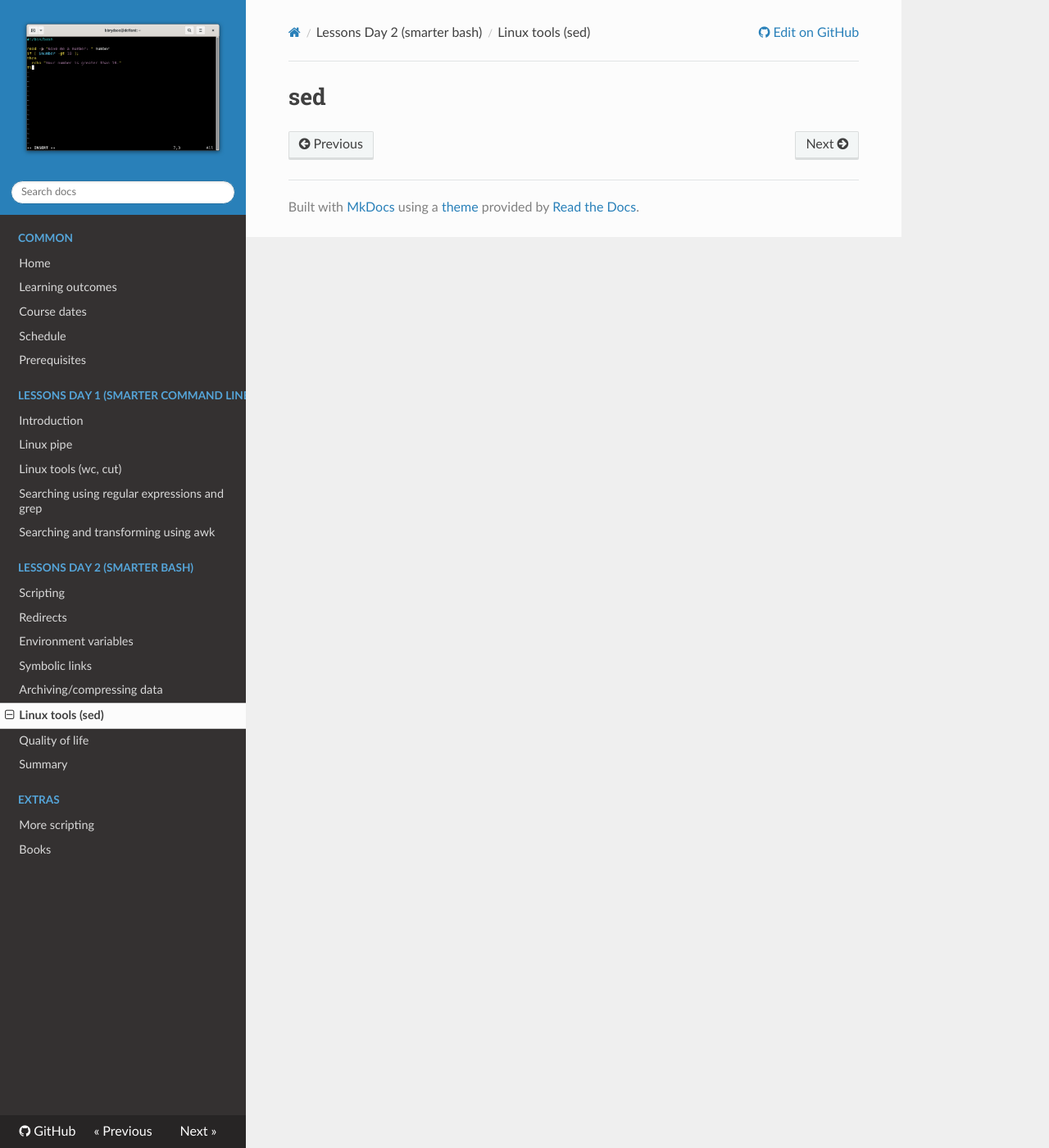
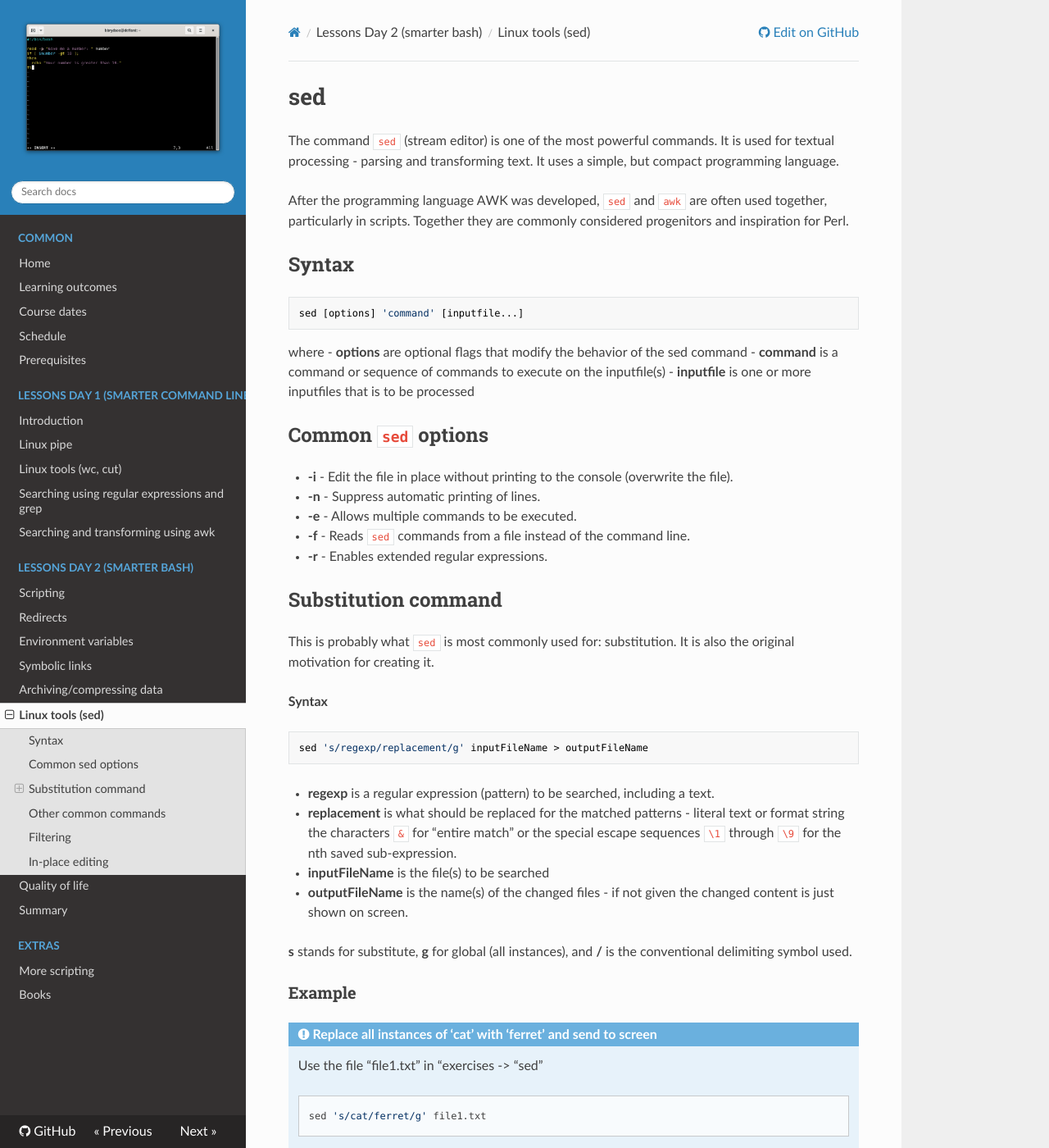
Before and after one commit to UPPMAX/linux-command-line-201, an MkDocs documentation site: the page built from docs/sessions/sed.md, in a window 1280 px wide and 1400 px high. Shown: the whole window at 82% size. Built offline with MkDocs 1.6.1, drawn with Linux system fonts in a browser that asks for light colours; nearby versions of some CDN libraries; some of the changed text lies outside the part shown.

Commit message:
Beginning to write about sed

````diff
--- a/docs/sessions/sed.md
+++ b/docs/sessions/sed.md
@@ -1 +1,88 @@
 # sed
+
+The command ``sed`` (stream editor) is one of the most powerful commands. It is used for textual processing - parsing and transforming text. It uses a simple, but compact programming language.
+
+After the programming language AWK was developed, ``sed`` and ``awk`` are often used together, particularly in scripts. Together they are commonly considered progenitors and inspiration for Perl.
+
+## Syntax
+
+```bash
+sed [options] 'command' [inputfile...]
+```
+
+where
+- **options** are optional flags that modify the behavior of the sed command
+- **command** is a command or sequence of commands to execute on the inputfile(s)
+- **inputfile** is one or more inputfiles that is to be processed
+
+## Common ``sed`` options
+
+- **-i** - Edit the file in place without printing to the console (overwrite the file).
+- **-n** - Suppress automatic printing of lines.
+- **-e** - Allows multiple commands to be executed.
+- **-f** - Reads ``sed`` commands from a file instead of the command line.
+- **-r** - Enables extended regular expressions.
+
+## Substitution command
+
+This is probably what ``sed`` is most commonly used for: substitution. It is also the original motivation for creating it.
+
+**Syntax**
+```bash
+sed 's/regexp/replacement/g' inputFileName > outputFileName
+```
+
+- **regexp** is a regular expression (pattern) to be searched, including a text.
+- **replacement** is what should be replaced for the matched patterns - literal text or format string the characters ``&`` for "entire match" or the special escape sequences ``\1`` through ``\9`` for the nth saved sub-expression.
+- **inputFileName** is the file(s) to be searched
+- **outputFileName** is the name(s) of the changed files - if not given the changed content is just shown on screen.
+
+**s** stands for substitute, **g** for global (all instances), and **/** is the conventional delimiting symbol used.
+
+### Example
+
+!!! note "Replace all instances of 'cat' with 'ferret' and send to screen"
+
+    Use the file "file1.txt" in "exercises -> "sed"
+
+    ```bash
+    sed 's/cat/ferret/g' file1.txt
+    ```
+
+!!! note "Replace all instances of 'cat' with 'ferret' and write to a file"
+
+    Use the file "file1.txt" in "exercises -> "sed"
+
+    ```bash
+    sed 's/cat/ferret/g' file1.txt > output.txt
+    ```
+
+!!! note "Replace the nth occurance of a pattern in a line"
+
+    Let us change the 3rd occurance in the same line of word to book in file3.txt
+
+    ```bash
+    sed 's/word/book/3' file3.txt
+    ```
+
+!!! note "Replace all instances of 'cat' or 'dog' with 'cats' or 'dogs' - do not duplicate existing plurals"
+
+   Use all files named starting with "file" in the "exercises" -> "sed" folder (but not subdirs). Here the changed text is just thrown to screen.
+
+   ```bash
+   sed -r "s/(cat|dog)s?/\1s/g" file*
+   ```
+
+   - (cat|dog) is the 1st (and only) saved sub-expression in the regexp, and \1 in the format string substitutes this into the output.
+   - You can see in the output that i.e. "dogs" did not get turned into "dogss"
+   - However, it did not catch things were for instance "cat" is in the middle of a word, like "located" which did get changed to "locatsed"
+   - This could be fixed with ``sed -r "s/(' cat '|dog)s?/\1s/g" file*``
+
+## Other common commands
+https://www.geeksforgeeks.org/sed-command-in-linux-unix-with-examples/
+https://en.wikipedia.org/wiki/Sed
+
+
+## Filtering
+
+## In-place editing
````
Also changed, not shown: 8 other files.
